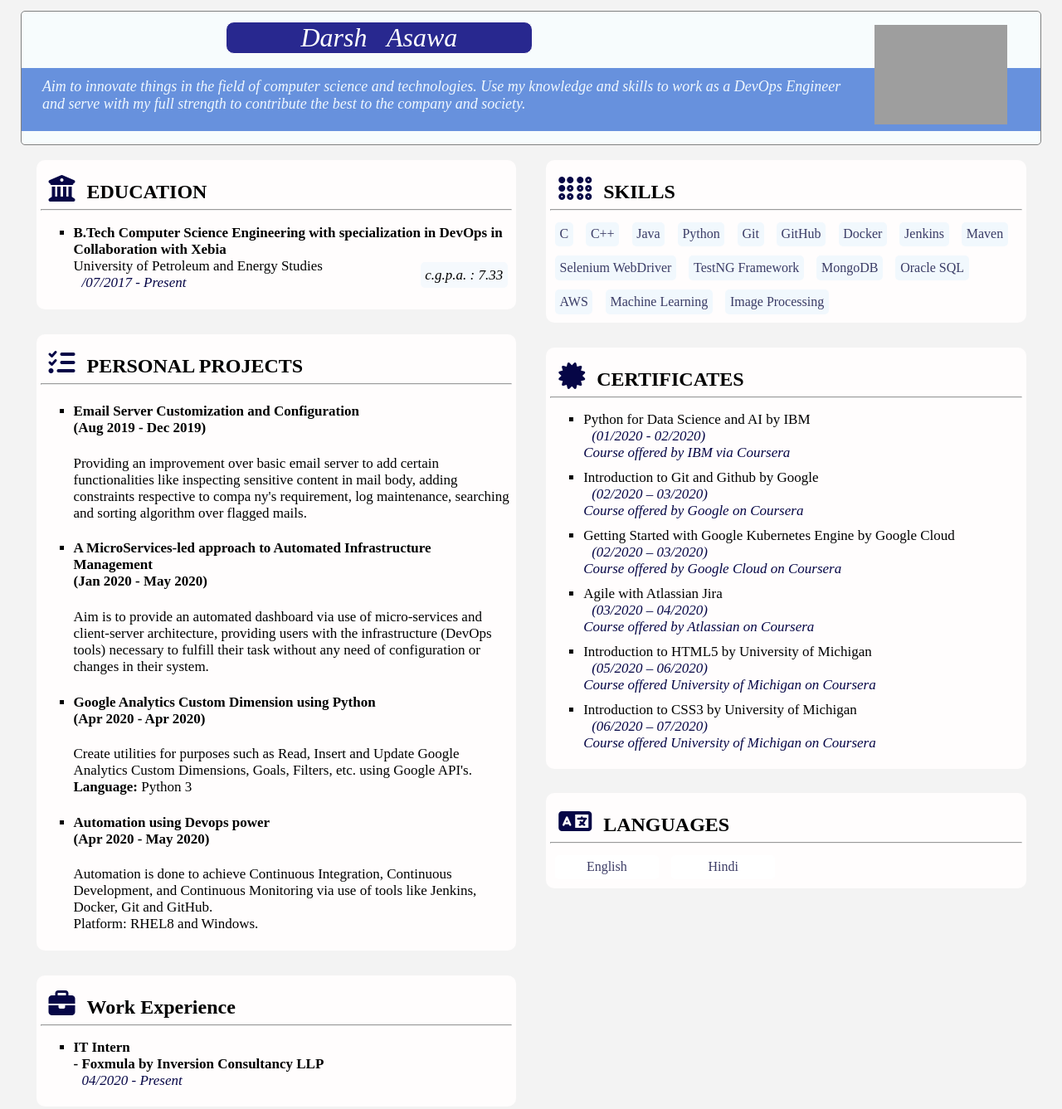
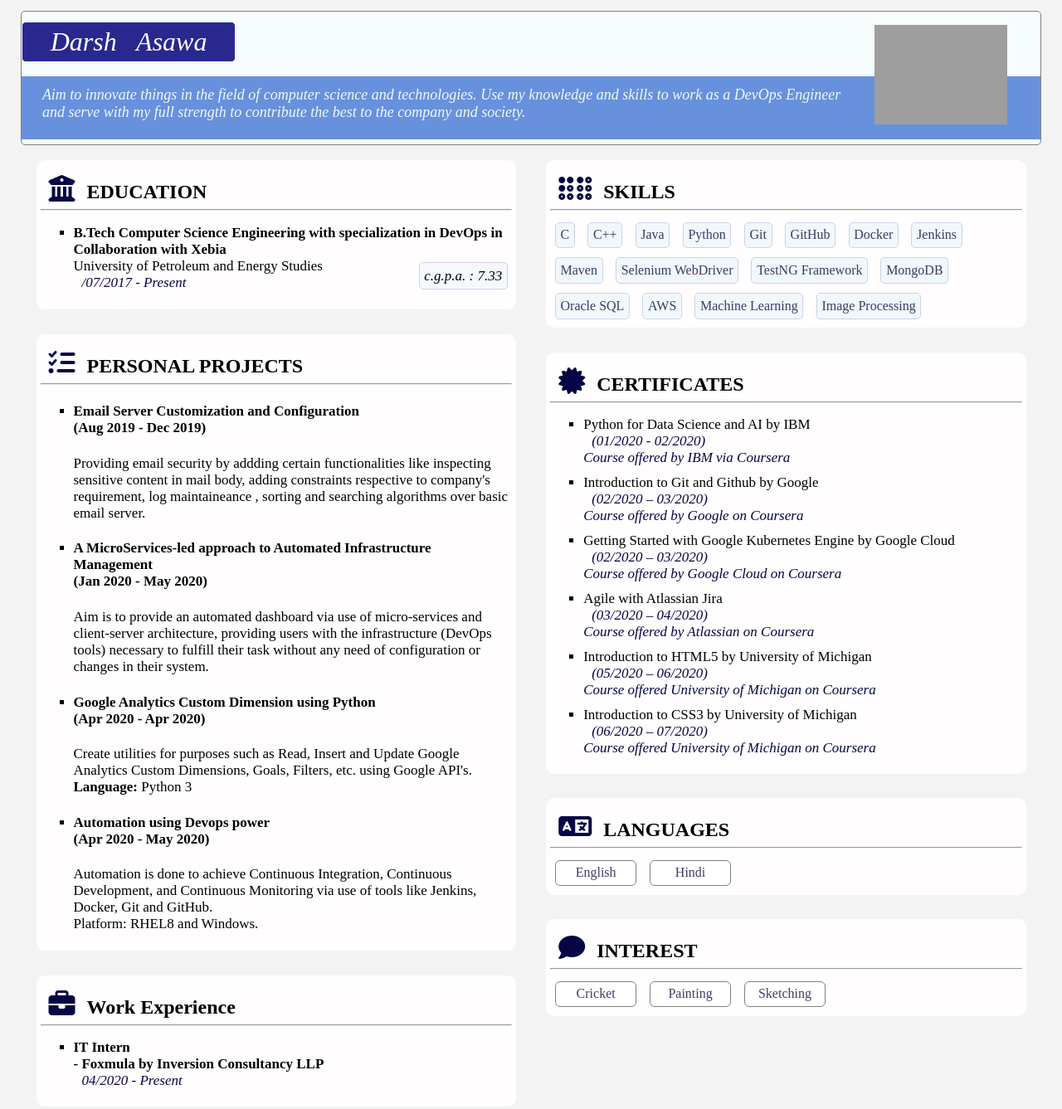
Before and after one commit to DarshAsawa/DarshAsawa.github.io, a plain HTML site: page resume.html in a window 1280 px wide. Shown: the top 1337 px of the page at 83% size. Drawn offline with Linux system fonts and the light colour scheme; grey boxes are pictures that could not be loaded.

Commit message:
finalizing design and content

```diff
--- a/css/resume.css
+++ b/css/resume.css
@@ -15,13 +15,14 @@ header h1{
 	display: inline-block;
 	margin-top: 1%;
 	margin-bottom: -1px;
-	margin-left: 20%;
+	margin-left:0;
+	padding: 5px;
 	clear:both;
 	font-style: oblique;
 	font-weight: 100;
-	width: 30%;
+	width: 20%;
 	border: solid 1px white;
-	border-radius: 10px;
+	border-radius: 5px;
 	color: white;
 	text-align: center;
 	background-color:rgb(40, 40, 143);
@@ -57,9 +58,6 @@ div.minor h2{
 	font-weight: bold;
 	margin-bottom: -1px;
 }
-div.minor i{
-	padding-left: 10px;
-}
 
 div.major{
 	width: 50%;
@@ -87,6 +85,7 @@ div.major span{
 	font-weight: 500;
 	color: rgba(15, 15, 66, 0.808);
 	border-radius: 5px;
+	border: solid 1px rgb(207, 207, 235);
 
 }
 
@@ -101,6 +100,7 @@ div.minor ul li{
 
 div.minor i{
 	color:rgb(6, 6, 70);
+	padding-left: 10px;
 }
 
 footer{
@@ -117,7 +117,9 @@ footer p{
 }
 
 div.language span{
-	width: 20%;
+	width: 15%;
 	text-align: center;
 	background-color: white;
+	border: solid 1px grey ;
+	border-radius: 6px;
 }
--- a/resume.html
+++ b/resume.html
@@ -46,10 +46,10 @@
 					<ul>
 						<li>
 							<h4>Email Server Customization and Configuration<br>(Aug 2019 - Dec 2019)</h4>
-							<p>Providing an improvement over basic email server to add certain
-								functionalities like inspecting sensitive content in mail body, adding
-								constraints respective to compa	ny's requirement, log maintenance,
-								searching and sorting algorithm over flagged mails.
+							<p>
+								Providing email security by addding certain functionalities like inspecting sensitive
+								content in mail body, adding constraints respective to company's requirement, log maintaineance
+								, sorting and searching algorithms over basic email server.
 							</p>
 						</li>
 						<li>
@@ -161,11 +161,17 @@
 					<span>English</span>
 					<span>Hindi</span>
 					</div>
-
-
-			</div>
-
-
+				</div>
+				<div class="minor">
+					<i class="fas fa-comment fa-2x"></i>
+					<h2>INTEREST</h2>
+					<hr>
+					<div class="language">
+						<span>Cricket</span>
+						<span>Painting</span>
+						<span>Sketching</span>
+					</div>
+				</div>
 		</section>
 
 	</main>
```
